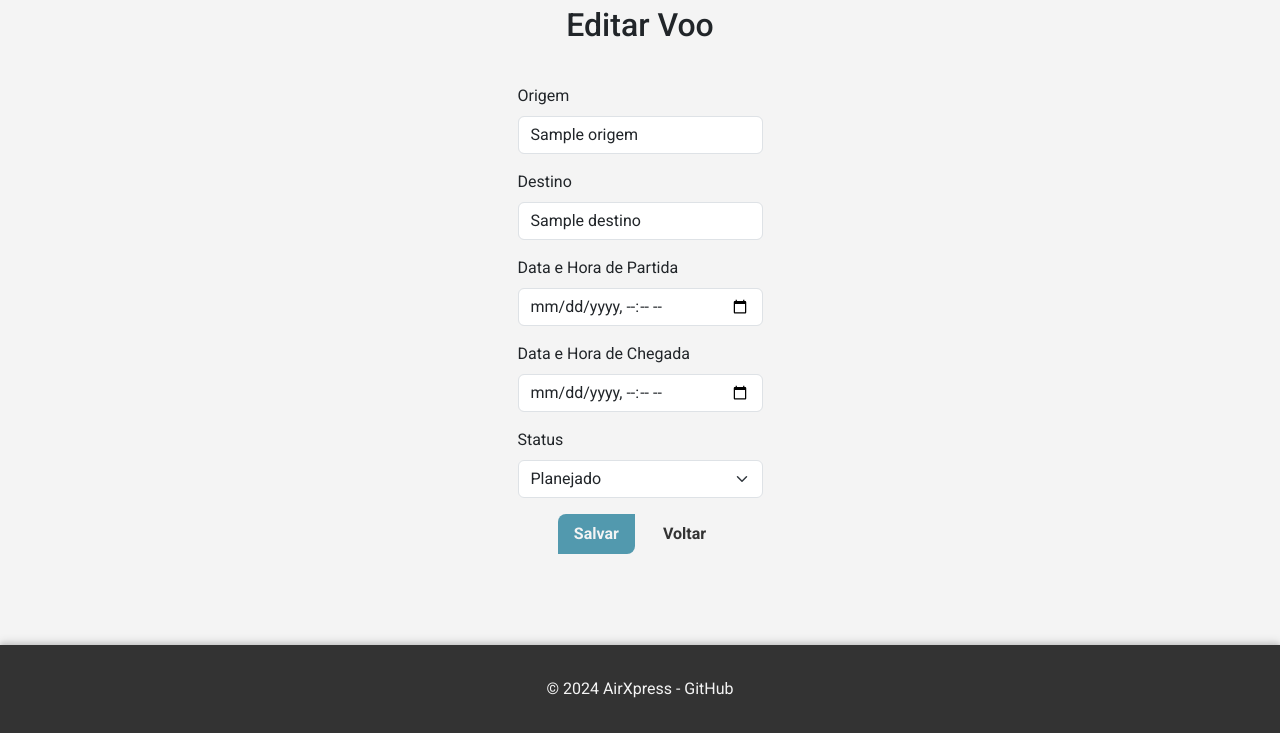
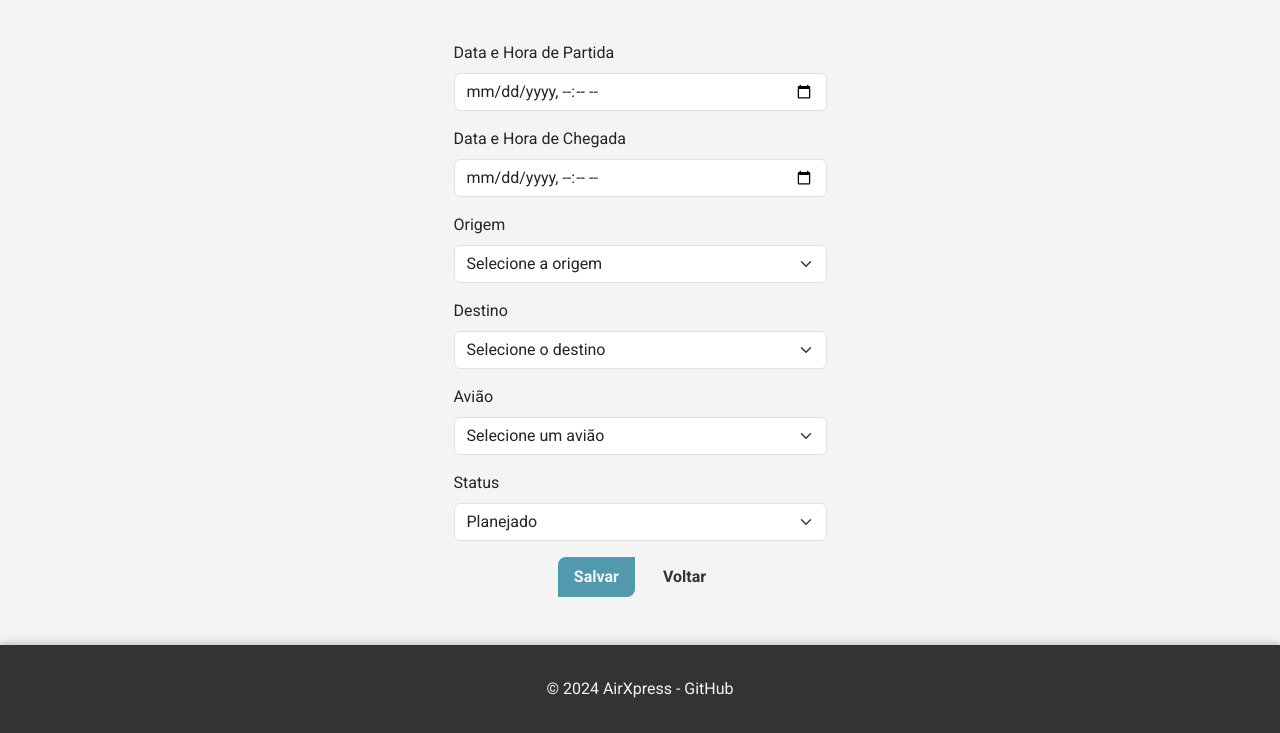
Before and after one commit to Guilh3rme06/AirXpress-IPLUSO, a Flask app: template app/templates/flights/update_flight.html in a window 1280 px wide. Shown: the part 165-898 px from the top of the page. Run offline with Flask 3, Linux system fonts and the light colour scheme; the template is opened without the code that fills it: most values are stand-ins (such as "Sample title", 1, 10 or a date in 2020); some libraries are stand-ins or nearby versions.

Commit message:
adjusting flight update page
using the planes and airports table, with logic to indicate which data was saved

```diff
--- a/app/templates/flights/update_flight.html
+++ b/app/templates/flights/update_flight.html
@@ -1,28 +1,6 @@
 {% extends 'base.html' %} {% block content %}
 <h2>Editar Voo</h2>
 <form class="form" method="post">
-  <fieldset class="form__group">
-    <label for="origem" class="form-label">Origem</label>
-    <input
-      type="text"
-      class="form-control"
-      id="origem"
-      name="origem"
-      value="{{ flight['origem'] }}"
-      required
-    />
-  </fieldset>
-  <fieldset class="form__group">
-    <label for="destino" class="form-label">Destino</label>
-    <input
-      type="text"
-      class="form-control"
-      id="destino"
-      name="destino"
-      value="{{ flight['destino'] }}"
-      required
-    />
-  </fieldset>
   <fieldset class="form__group">
     <label for="datahora_partida" class="form-label"
       >Data e Hora de Partida</label
@@ -50,6 +28,41 @@
     />
   </fieldset>
   <fieldset class="form__group">
+    <label for="origem" class="form-label">Origem</label>
+    <select name="origem" id="origem" class="form-select" required>
+      <option value="" selected disabled hidden>Selecione a origem</option>
+      {% for aeroporto in aeroportos %}
+      <option value="{{ aeroporto.pk_aeroporto }}" {% if aeroporto.pk_aeroporto == flight.fk_origem %}selected{% endif %}>
+        {{ aeroporto.codigo ~ ' | ' ~ aeroporto.cidade ~ ' - ' ~ aeroporto.pais
+        }}
+      </option>
+      {% endfor %}
+    </select>
+  </fieldset>
+  <fieldset class="form__group">
+    <label for="destino" class="form-label">Destino</label>
+    <select name="destino" id="destino" class="form-select" required>
+      <option value="" selected disabled hidden>Selecione o destino</option>
+      {% for aeroporto in aeroportos %}
+      <option value="{{ aeroporto.pk_aeroporto }}" {% if aeroporto.pk_aeroporto == flight.fk_destino %}selected{% endif %}>
+        {{ aeroporto.codigo ~ ' | ' ~ aeroporto.cidade ~ ' - ' ~ aeroporto.pais
+        }}
+      </option>
+      {% endfor %}
+    </select>
+  </fieldset>
+    <fieldset class="form__group">
+      <label for="aviao_id" class="form-label">Avião</label>
+      <select name="aviao_id" id="aviao_id" class="form-select" required>
+        <option value="" selected disabled hidden>Selecione um avião</option>
+        {% for aviao in avioes %}
+        <option value="{{ aviao.pk_aviao }}" {% if aviao.pk_aviao == flight.fk_aviao %}selected{% endif %}>
+          {{ aviao.fabricante ~ ' - ' ~ aviao.modelo }}
+        </option>
+        {% endfor %}
+      </select>
+    </fieldset>
+  <fieldset class="form__group">
     <label for="status" class="form-label">Status</label>
     <select class="form-select" id="status" name="status" required>
       <option value="planejado" {% if flight['status'] == 'planejado' %}selected{% endif %}>Planejado</option>
--- a/src/utils/util_flights.py
+++ b/src/utils/util_flights.py
@@ -58,10 +58,12 @@
         update_voo(voos_id, origem, destino, formatted_datahora_partida, formatted_datahora_chegada, status, 1)
         return redirect(url_for('flights.index_flights_route'))
 
+    avioes = get_fabricante_modelo_avioes()
+    aeroportos = select_aeroportos()
     flight = get_voo_by_id(voos_id)
     flight['datahora_partida'] = datetime.strptime(flight['datahora_partida'], '%d-%m-%Y %H:%M:%S').strftime('%Y-%m-%dT%H:%M')
     flight['datahora_chegada'] = datetime.strptime(flight['datahora_chegada'], '%d-%m-%Y %H:%M:%S').strftime('%Y-%m-%dT%H:%M')
-    return render_template('flights/update_flight.html', flight=flight, title='Atualizar Voo | AirXpress')
+    return render_template('flights/update_flight.html', title='Atualizar Voo | AirXpress', flight=flight, avioes=avioes, aeroportos=aeroportos)
 
 def delete_flights(voos_id):
     """
```
